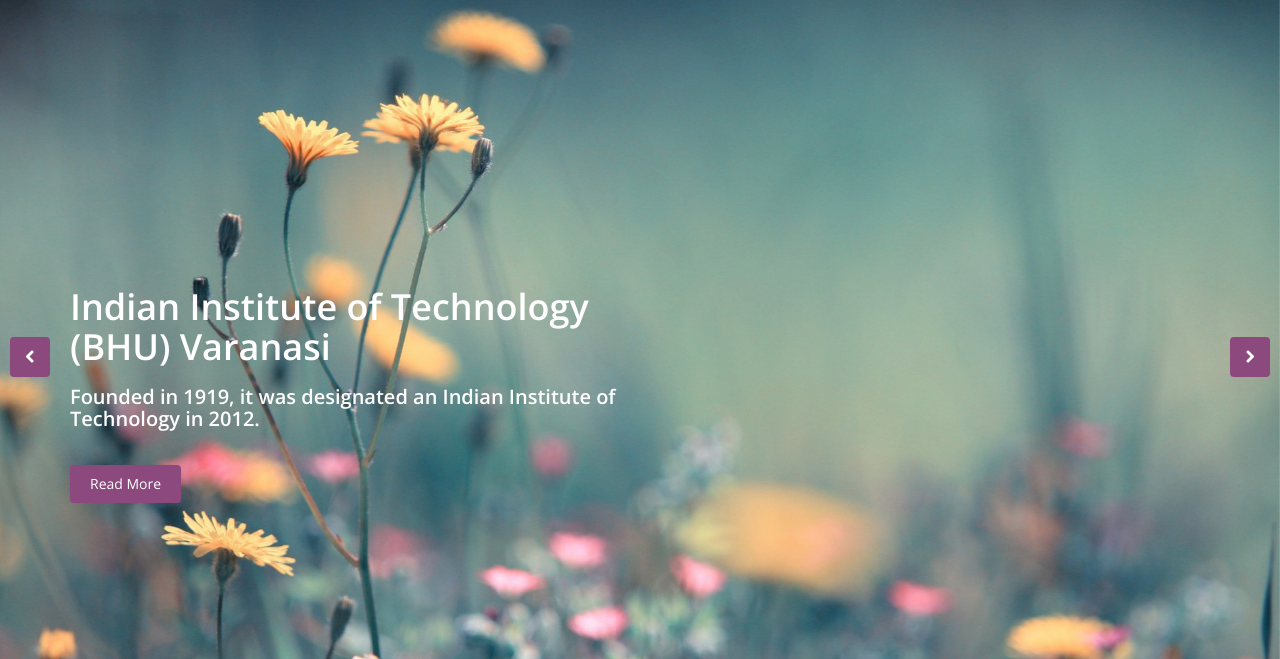
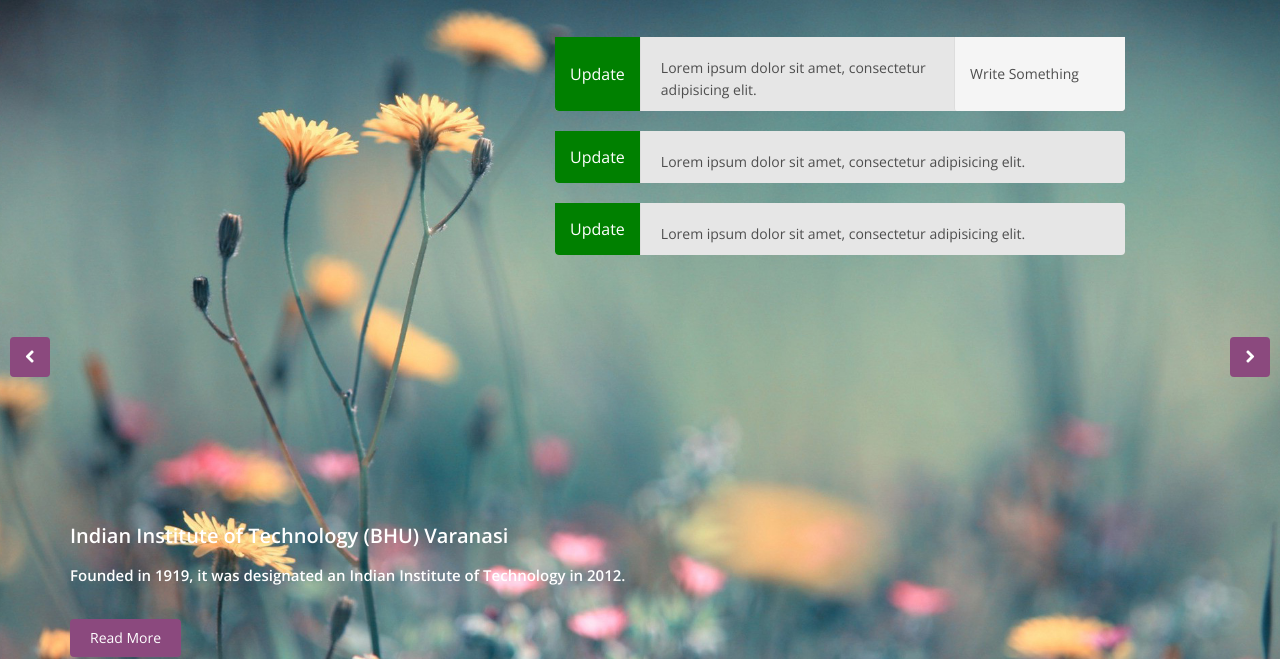
Before and after one commit to shashi1920/iitbhubootstrap, a plain HTML site: page index.html in a window 1280 px wide. Shown: the part 141-800 px from the top of the page. Drawn offline with nearby package versions, Linux system fonts and the light colour scheme.

Commit message:
Added Notification Panel in index.html

```diff
--- a/css/main.css
+++ b/css/main.css
@@ -373,17 +373,21 @@ input.search-form:hover {
 }
 
 #main-slider .carousel .carousel-content {
-  margin-top: 150px;
+  margin-top: 250px;
 }
 
 #main-slider .carousel .slide-margin{
-  margin-top: 140px;
+  margin-top: 40px;
 }
 
 #main-slider .carousel h2 {
   color: #fff;
-}
-
+  font-size: 15px;
+}
+#main-slider .carousel h1 {
+  color: #fff;
+  font-size: 20px;
+}
 #main-slider .carousel .btn-slide {
   padding: 8px 20px;
   background: #8B497E;
@@ -2581,3 +2585,34 @@ ul.social-buttons li a:active {
     outline: 0;
 }
 /* Faculty Ends */
+
+/*Notification Panel Starts*/
+#wrap {
+    padding:0.5em;
+}
+.panel.panel-horizontal {
+    display:table;
+    width:100%;
+}
+.panel.panel-horizontal > .panel-heading, .panel.panel-horizontal > .panel-body, .panel.panel-horizontal > .panel-footer {
+    display:table-cell;
+}
+.panel.panel-horizontal > .panel-heading, .panel.panel-horizontal > .panel-footer {
+    width: 30%;
+    border:0;
+    vertical-align: middle;
+}
+.panel.panel-horizontal > .panel-heading {
+    border-right: 1px solid #ddd;
+    border-top-right-radius: 0;
+    border-bottom-left-radius: 4px;
+    background-color: green;
+    color: white;
+    width: 10%;
+}
+.panel.panel-horizontal > .panel-footer {
+    border-left: 1px solid #ddd;
+    border-top-left-radius: 0;
+    border-bottom-right-radius: 4px;
+}
+/* notification panel ends */
--- a/css/responsive.css
+++ b/css/responsive.css
@@ -117,12 +117,15 @@
   }
 
   #main-slider .carousel h1 {
-    font-size: 25px;
+    font-size: 18px;
   }
 
   #main-slider .carousel h2 {
-    font-size: 20px;
+    font-size: 15px;
   }
+  #main-slider .carousel .carousel-content {
+  margin-top: 200px;
+}
 
   .tab-wrap .media .parrent.pull-left,
   .media.accordion-inner .pull-left{
@@ -204,12 +207,16 @@
   }
 
   #main-slider .carousel h1 {
-    font-size: 25px;
+    font-size: 15px;
   }
 
   #main-slider .carousel h2 {
-    font-size: 16px;
+    font-size: 13px;
   }
+  #main-slider .carousel .carousel-content {
+  margin-top: auto;
+  margin-bottom: 20px;
+}
 
   .feature-wrap h2,
   .single-services h2 {
--- a/index.html
+++ b/index.html
@@ -98,12 +98,54 @@
                 <li data-target="#main-slider" data-slide-to="1"></li>
                 <li data-target="#main-slider" data-slide-to="2"></li>
             </ol>
+
             <div class="carousel-inner">
 
                 <div class="item active" style="background-image: url(images/slider/bg1.jpg)">
                     <div class="container">
                         <div class="row slide-margin">
-                            <div class="col-sm-6">
+                        <!--
+   Notification Panel
+ -->
+
+                            <div class="row"><div class="col-xs-10 col-xs-offset-1 col-sm-8 col-sm-offset-2 col-md-6 col-md-offset-5">
+
+<div class="panel panel-default panel-horizontal">
+    <div class="panel-heading">
+        <h3 class="panel-title">Update</h3>
+    </div>
+    <div class="panel-body">Lorem ipsum dolor sit amet, consectetur adipisicing elit.</div>
+    <div class="panel-footer">Write Something</div>
+</div>
+
+</div></div>
+ <div class="row"><div class="col-xs-10 col-xs-offset-1 col-sm-8 col-sm-offset-2 col-md-6 col-md-offset-5">
+
+<div class="panel panel-default panel-horizontal">
+    <div class="panel-heading">
+        <h3 class="panel-title">Update</h3>
+    </div>
+    <div class="panel-body">Lorem ipsum dolor sit amet, consectetur adipisicing elit.</div>
+
+</div>
+
+</div></div>
+ <div class="row"><div class="col-xs-10 col-xs-offset-1 col-sm-8 col-sm-offset-2 col-md-6 col-md-offset-5">
+
+<div class="panel panel-default panel-horizontal">
+    <div class="panel-heading">
+        <h3 class="panel-title">Update</h3>
+    </div>
+    <div class="panel-body">Lorem ipsum dolor sit amet, consectetur adipisicing elit.</div>
+
+</div>
+
+</div></div>
+
+   <!--
+   Notification Panel Ends
+ -->
+                            <div class="col-sm-12">
                                 <div class="carousel-content">
                                     <h1 class="animation animated-item-1">Indian Institute of Technology (BHU) Varanasi</h1>
                                     <h2 class="animation animated-item-2">Founded in 1919, it was designated an Indian Institute of Technology in 2012.</h2>
@@ -111,13 +153,8 @@
                                 </div>
                             </div>
 
-                            <div class="col-sm-6 hidden-xs animation animated-item-4">
-                                <div class="slider-img">
-                                    <!-- <img src="images/slider/img1.png" class="img-responsive"> -->
-                                </div>
-                            </div>
 
-                        </div>
+                   </div>
                     </div>
                 </div><!--/.item-->
 
```
